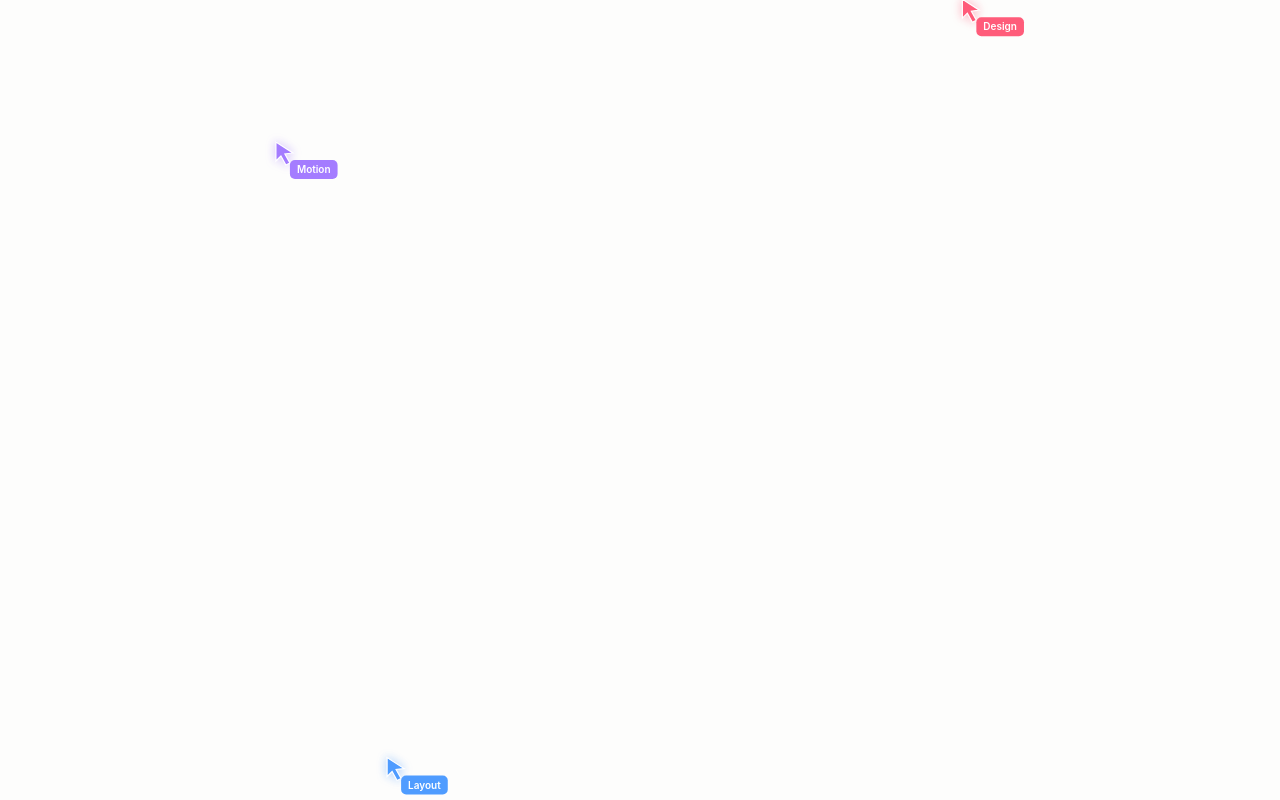
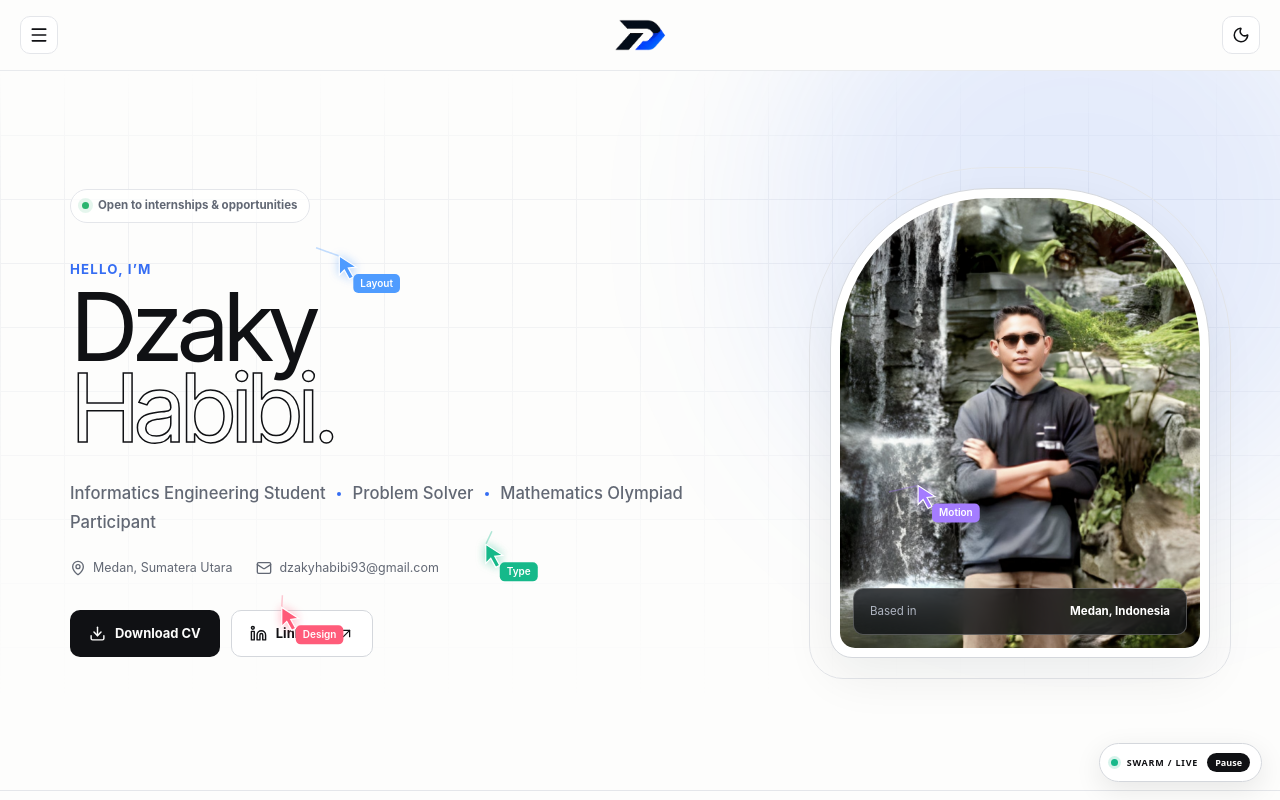
Before and after one commit to Dzakymakers/Dzaky_portfolio, a React (Vite) app: page / in a window 1280 px wide. Shown: the top 800 px of the page. Built offline with nearby package versions, Linux system fonts and the light colour scheme.

Commit message:
Style live swarm cursor overlay

```diff
--- a/src/styles.css
+++ b/src/styles.css
@@ -323,3 +323,43 @@ button { color: inherit; }
   .js .reveal { opacity: 1 !important; translate: none !important; }
   *, *::before, *::after { animation: none !important; }
 }
+
+
+/* Swarm-inspired live reconstruction layer — original implementation */
+.swarm-canvas {
+  position: fixed; inset: 0; z-index: 80; pointer-events: none; overflow: hidden;
+}
+.swarm-control {
+  position: fixed; z-index: 81; right: 18px; bottom: 18px;
+  display: flex; align-items: center; gap: 9px; padding: 9px 11px;
+  border: 1px solid var(--border-strong); border-radius: 999px;
+  color: var(--text); background: color-mix(in srgb, var(--surface) 88%, transparent);
+  box-shadow: 0 8px 28px rgba(0, 0, 0, .09); backdrop-filter: blur(14px);
+  -webkit-backdrop-filter: blur(14px);
+  font: 700 9px/1 system-ui, sans-serif; letter-spacing: .09em;
+}
+.swarm-live-dot { width: 7px; height: 7px; flex: 0 0 auto; border-radius: 50%; background: #9ca3af; }
+.swarm-live-dot.active {
+  background: #16b98a;
+  box-shadow: 0 0 0 3px color-mix(in srgb, #16b98a 17%, transparent);
+  animation: swarm-pulse 1.8s ease-in-out infinite;
+}
+.swarm-control-label { white-space: nowrap; }
+.swarm-control button {
+  padding: 5px 8px; border: 0; border-radius: 999px;
+  color: var(--bg); background: var(--text); font: inherit; letter-spacing: 0; cursor: pointer;
+}
+@keyframes swarm-pulse {
+  50% { box-shadow: 0 0 0 6px color-mix(in srgb, #16b98a 7%, transparent); }
+}
+@media (max-width: 700px) {
+  .swarm-canvas { opacity: .65; }
+  .swarm-control { right: 12px; bottom: 12px; }
+}
+@media (prefers-reduced-motion: reduce) {
+  .swarm-canvas { display: none; }
+  .swarm-live-dot.active { animation: none; }
+}
+@media print {
+  .swarm-canvas, .swarm-control { display: none !important; }
+}
```
